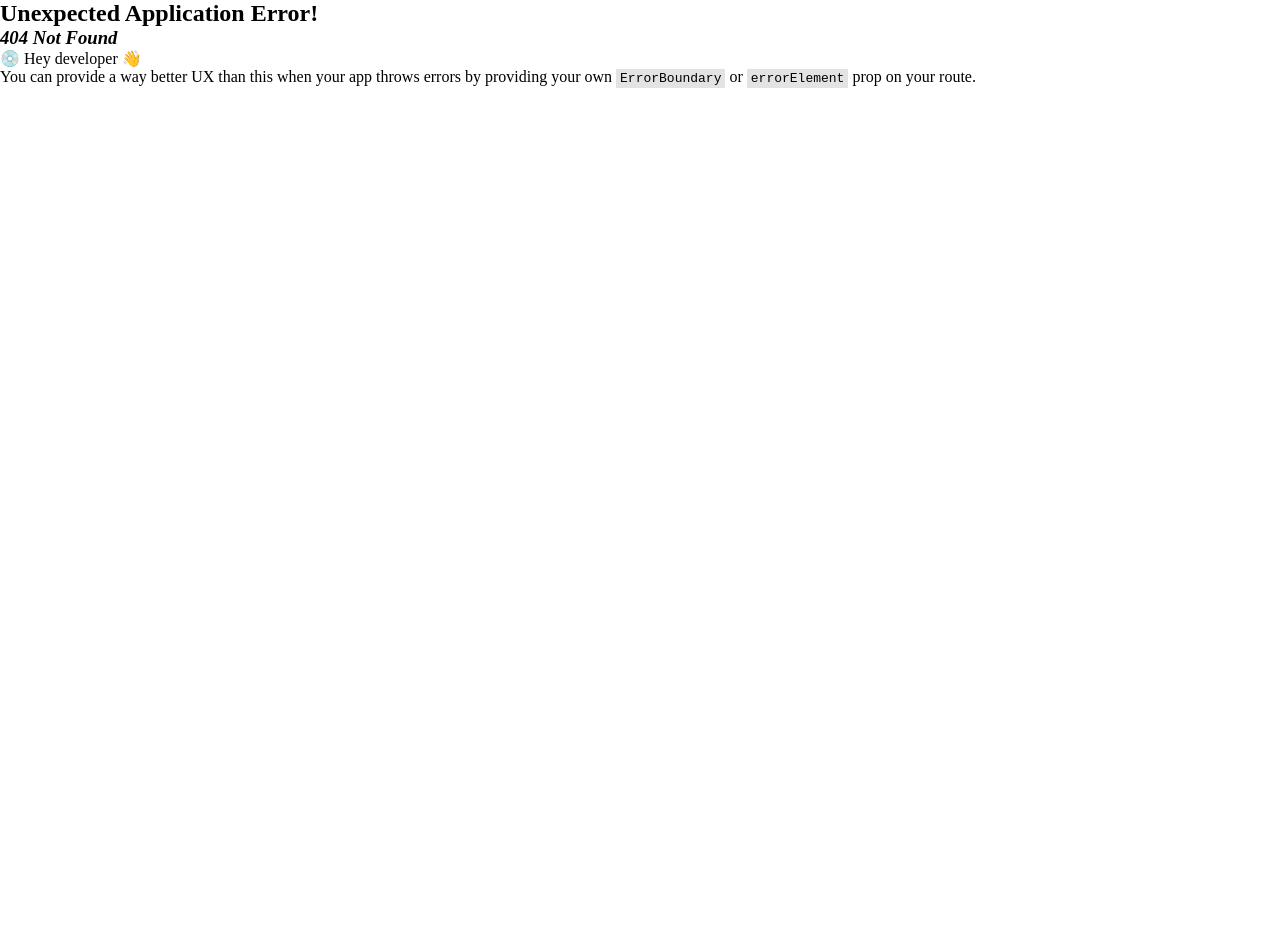
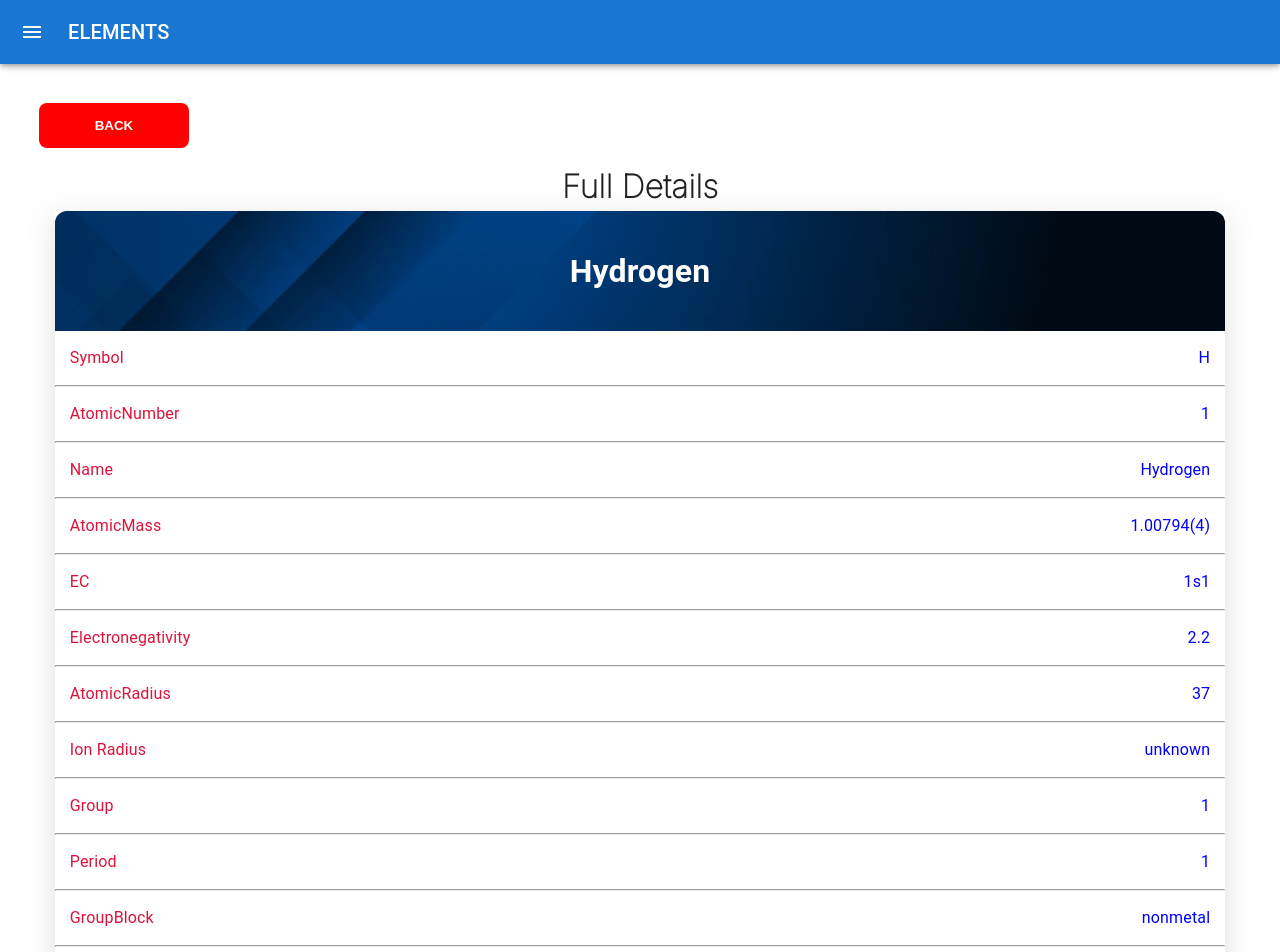
Before and after one commit to msrdeepu/elements, a React (Vite) app: page /elements/1/1 in a window 1280 px wide. Before the commit this address had no page. Shown: the top 952 px of the page. Before the commit the page ends 800 px from the top, so only its background shows below. Built offline with nearby package versions, Linux system fonts and the light colour scheme.

Commit message:
dynamic-routes-fixed

```diff
--- a/src/App.jsx
+++ b/src/App.jsx
@@ -236,7 +236,7 @@ const App = () => {
           element: <Quiz />,
         },
         {
-          path: `/elements/:id`,
+          path: `/elements/:id/:name`,
           element: <Fulldetails />,
         },
       ],
--- a/src/CardItem/CardItem.jsx
+++ b/src/CardItem/CardItem.jsx
@@ -83,7 +83,7 @@ export default function CardItem({
       </CardContent>
       <CardActions disableSpacing>
         <IconButton aria-label="add to favorites">
-          <Link to={`/elements/${id}`}>
+          <Link to={`/elements/${id}/${name}`}>
             {" "}
             <Button variant="contained">View Full Details</Button>
           </Link>
--- a/src/Pages/Fulldetails/Fulldetails.jsx
+++ b/src/Pages/Fulldetails/Fulldetails.jsx
@@ -1,6 +1,8 @@
 import React from "react";
 import { useParams } from "react-router-dom";
 import elementdData from "../../Elements";
+import { Link } from "react-router-dom";
+import "./style.css";
 
 const Fulldetails = () => {
   const params = useParams();
@@ -14,8 +16,139 @@ const Fulldetails = () => {
 
   return (
     <>
-      <h1>Full Details</h1>
-      <h2>{elementDetailsFull.name}</h2>
+      <div className="back-btn-container">
+        <Link to="/elements">
+          <button className="back-btn-item">BACK</button>
+        </Link>
+      </div>
+      <div className="top-title-container">
+        <h1>Full Details</h1>
+      </div>
+      <div className="secondary-container">
+        <div className="element-data-container">
+          <div className="element-title-container">
+            <h1>{elementDetailsFull.name}</h1>
+          </div>
+          <div className="element-full-data-container">
+            <p className="property-name">Symbol</p>
+            <p className="property-value">{elementDetailsFull.symbol}</p>
+          </div>
+          <hr />
+          <div className="element-full-data-container">
+            <p className="property-name">AtomicNumber</p>
+            <p className="property-value">{elementDetailsFull.atomicNumber}</p>
+          </div>
+          <hr />
+          <div className="element-full-data-container">
+            <p className="property-name">Name</p>
+            <p className="property-value">{elementDetailsFull.name}</p>
+          </div>
+          <hr />
+          <div className="element-full-data-container">
+            <p className="property-name">AtomicMass</p>
+            <p className="property-value">{elementDetailsFull.atomicMass}</p>
+          </div>
+          <hr />
+          <div className="element-full-data-container">
+            <p className="property-name">EC</p>
+            <p className="property-value">
+              {elementDetailsFull.electronicConfiguration}
+            </p>
+          </div>
+          <hr />
+          <div className="element-full-data-container">
+            <p className="property-name">Electronegativity</p>
+            <p className="property-value">
+              {elementDetailsFull.electronegativity}
+            </p>
+          </div>
+          <hr />
+          <div className="element-full-data-container">
+            <p className="property-name">AtomicRadius</p>
+            <p className="property-value">{elementDetailsFull.atomicRadius}</p>
+          </div>
+          <hr />
+          <div className="element-full-data-container">
+            <p className="property-name">Ion Radius</p>
+            <p className="property-value">{elementDetailsFull.ionRadius}</p>
+          </div>
+          <hr />
+          <div className="element-full-data-container">
+            <p className="property-name">Group</p>
+            <p className="property-value">{elementDetailsFull.group}</p>
+          </div>
+          <hr />
+          <div className="element-full-data-container">
+            <p className="property-name">Period</p>
+            <p className="property-value">{elementDetailsFull.period}</p>
+          </div>
+          <hr />
+          <div className="element-full-data-container">
+            <p className="property-name">GroupBlock</p>
+            <p className="property-value">{elementDetailsFull.groupBlock}</p>
+          </div>
+          <hr />
+          <div className="element-full-data-container">
+            <p className="property-name">BP</p>
+            <p className="property-value">{elementDetailsFull.boilingPoint}</p>
+          </div>
+          <hr />
+          <div className="element-full-data-container">
+            <p className="property-name">MP</p>
+            <p className="property-value">{elementDetailsFull.meltingPoint}</p>
+          </div>
+          <hr />
+          <div className="element-full-data-container">
+            <p className="property-name">Density</p>
+            <p className="property-value">{elementDetailsFull.density}</p>
+          </div>
+          <hr />
+          <div className="element-full-data-container">
+            <p className="property-name">Standard State</p>
+            <p className="property-value">{elementDetailsFull.standardState}</p>
+          </div>
+          <hr />
+          <div className="element-full-data-container">
+            <p className="property-name">VanDerWaals Radius</p>
+            <p className="property-value">
+              {elementDetailsFull.vanDerWaalsRadius}
+            </p>
+          </div>
+          <hr />
+          <div className="element-full-data-container">
+            <p className="property-name">Ionization Energy</p>
+            <p className="property-value">
+              {elementDetailsFull.ionizationEnergy}
+            </p>
+          </div>
+          <hr />
+          <div className="element-full-data-container">
+            <p className="property-name">Electron Affinity</p>
+            <p className="property-value">
+              {elementDetailsFull.electronAffinity}
+            </p>
+          </div>
+          <hr />
+          <div className="element-full-data-container">
+            <p className="property-name">Oxidation States</p>
+            <p className="property-value">
+              {elementDetailsFull.oxidationStates}
+            </p>
+          </div>
+          <hr />
+          <div className="element-full-data-container">
+            <p className="property-name">CpkHex Color</p>
+            <p className="property-value">{elementDetailsFull.cpkHexColor}</p>
+          </div>
+          <hr />
+          <div className="element-full-data-container">
+            <p className="property-name">Discovered Year</p>
+            <p className="property-value">
+              {elementDetailsFull.yearDiscovered}
+            </p>
+          </div>
+        </div>
+      </div>
     </>
   );
 };
--- /dev/null
+++ b/src/Pages/Fulldetails/style.css
@@ -0,0 +1,63 @@
+@import url("https://fonts.googleapis.com/css2?family=Inter:wght@100&family=Mulish:ital,wght@0,200;0,300;1,200;1,300&display=swap");
+
+/* font-family: 'Inter', sans-serif;
+font-family: 'Mulish', sans-serif; */
+.top-title-container {
+  display: flex;
+
+  justify-content: center;
+  font-family: "Inter", sans-serif;
+}
+.element-data-container {
+  width: 100%;
+  max-width: 95%;
+  height: auto;
+  /* box-shadow: rgba(0, 0, 0, 0.15) 1.95px 1.95px 2.6px; */
+  box-shadow: rgba(100, 100, 111, 0.2) 0px 7px 29px 0px;
+}
+.secondary-container {
+  display: flex;
+  justify-content: center;
+  align-items: center;
+}
+.element-title-container {
+  height: 15vh;
+  text-align: center;
+  color: white;
+  display: flex;
+  flex-direction: column;
+  justify-content: center;
+  align-items: center;
+  background-image: url("../../../public/assets/elements-banner.jpg");
+  background-size: cover;
+  border-top-left-radius: 12px;
+  border-top-right-radius: 12px;
+}
+.element-full-data-container {
+  display: flex;
+  justify-content: space-between;
+  padding: 15px;
+}
+.property-name {
+  color: crimson;
+}
+.property-value {
+  color: blue;
+}
+hr {
+  color: lightgray;
+}
+.back-btn-container {
+  display: flex;
+  justify-content: start;
+  margin: 15px;
+}
+.back-btn-item {
+  padding: 15px;
+  width: 150px;
+  border: none;
+  color: white;
+  font-weight: bold;
+  background-color: red;
+  border-radius: 8px;
+}
--- a/src/Pages/Home.jsx
+++ b/src/Pages/Home.jsx
@@ -4,13 +4,14 @@ import Box from "@mui/material/Box";
 import ButtonBase from "@mui/material/ButtonBase";
 import Typography from "@mui/material/Typography";
 import TextField from "@mui/material/TextField";
+import Button from "@mui/material/Button";
 import "./home.css";
 
 import elementdData from "../Elements";
 import CardItem from "../CardItem/CardItem";
 import { Link } from "react-router-dom";
 import { Padding } from "@mui/icons-material";
-
+import SearchIcon from "@mui/icons-material/Search";
 const ImageButton = styled(ButtonBase)(({ theme }) => ({
   position: "relative",
   height: 200,
@@ -82,18 +83,18 @@ const Home = () => {
       <div
         style={{
           display: "flex",
-          justifyContent: "space-evenly",
+          justifyContent: "center",
           alignItems: "center",
           flexWrap: "wrap",
           marginBottom: "8px",
         }}
       >
-        <h2 style={{ color: "orange" }}>Search Elements</h2>
         <TextField
           type="search"
           id="standard-basic"
-          label="Search Elements"
+          label="Search Elements Here..."
           variant="standard"
+          style={{ width: "65%" }}
           onChange={(e) => setSearch(e.target.value)}
         />
       </div>
```
Also changed, not shown: public/assets/elements-banner.jpg (added).
